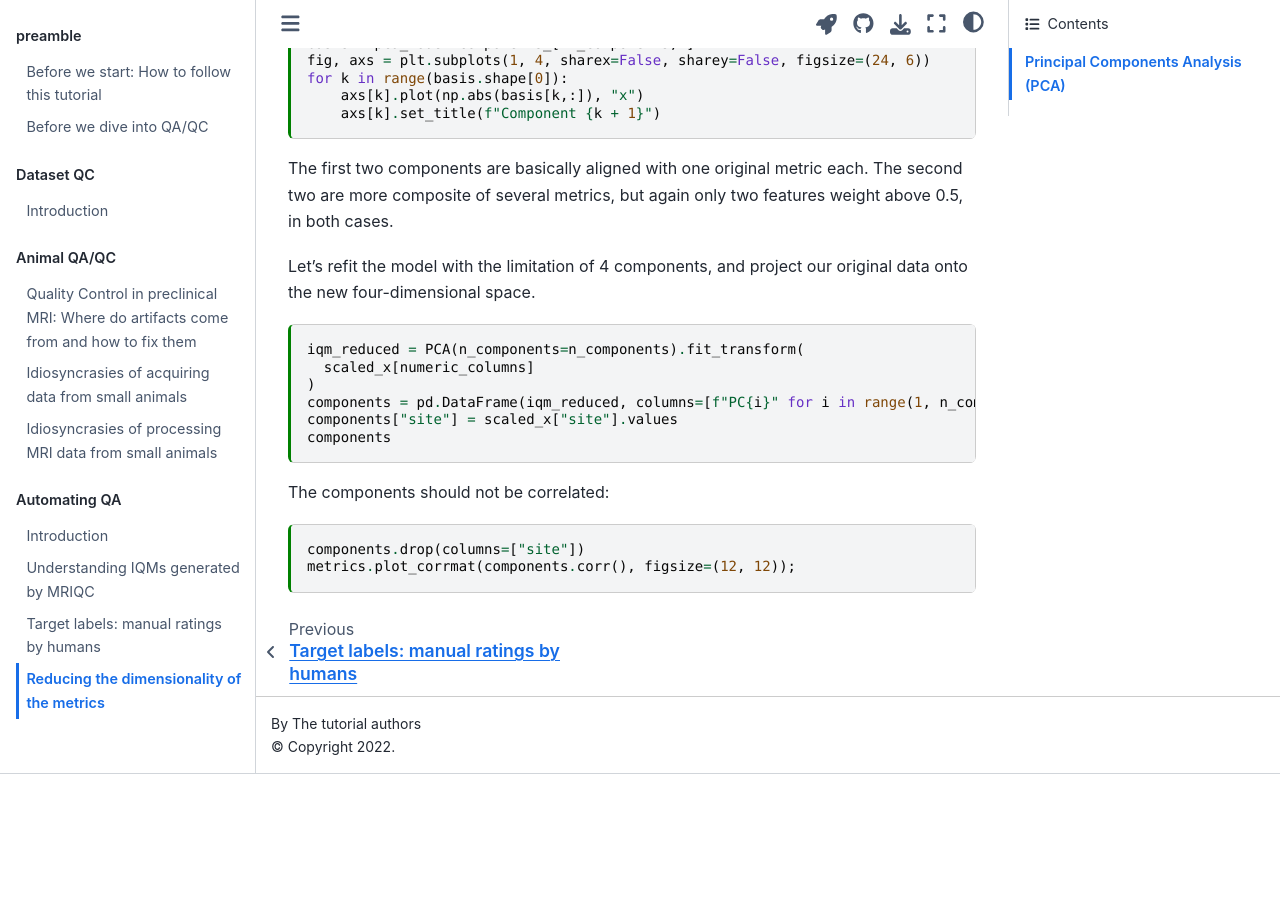
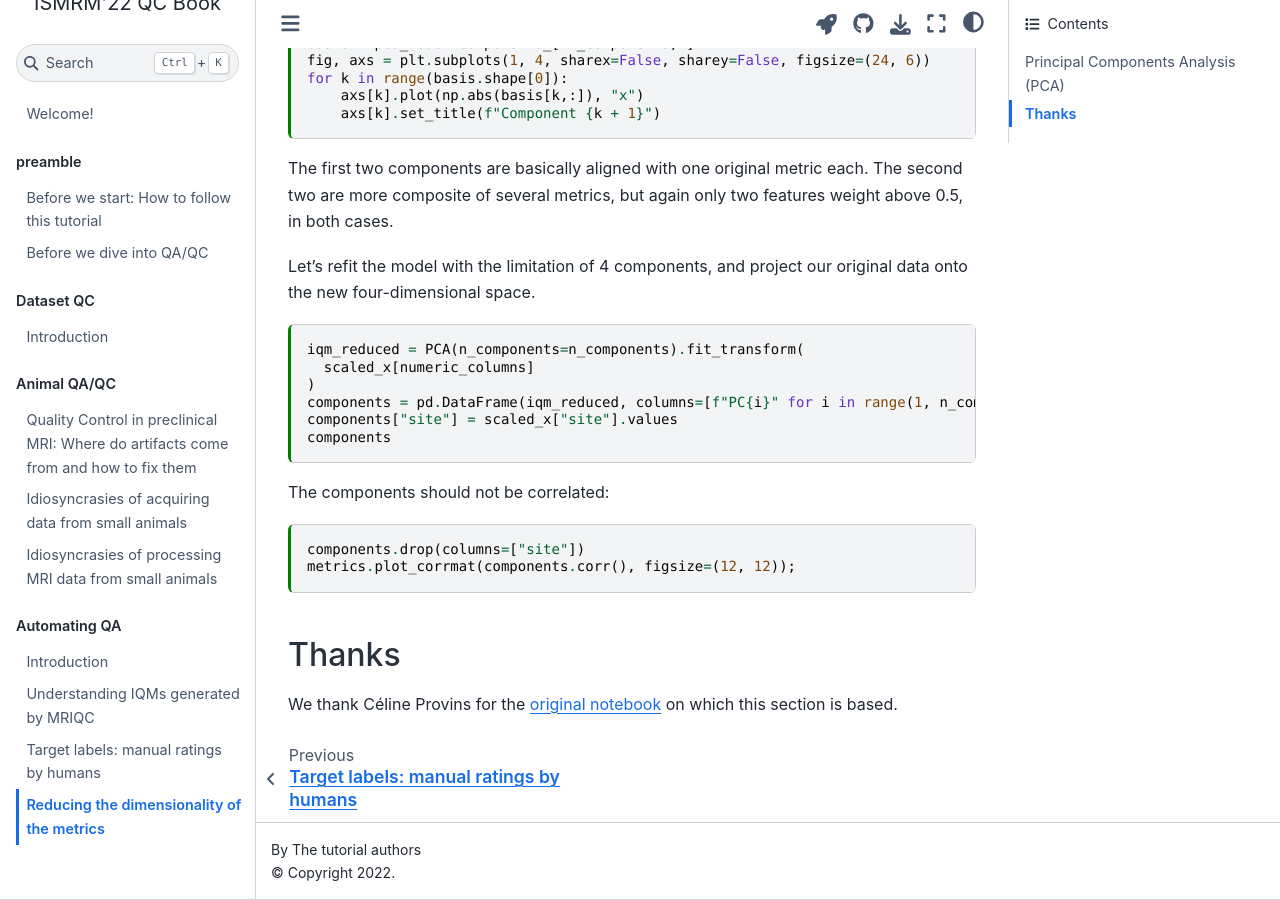
Before and after one commit to nipreps/qc-book, a Jupyter Book: the page built from docs/auto-qc/dimensionality_reduction.md, in a window 1280 px wide and 900 px high, scrolled down 1621 px. Built offline with Jupyter Book 1.0.4 settings and Sphinx 7.4.7 and the Sphinx Book theme 1.1.4, drawn with Linux system fonts in a browser that asks for light colours; pages that are not in the unit, such as notebooks, are missing from menus; before the commit the page ends 2395 px from its top, so only the background shows below that.

Commit message:
enh: add ack to @celprov

````diff
--- a/docs/auto-qc/dimensionality_reduction.md
+++ b/docs/auto-qc/dimensionality_reduction.md
@@ -122,3 +122,6 @@ The components should not be correlated:
 components.drop(columns=["site"])
 metrics.plot_corrmat(components.corr(), figsize=(12, 12));
 ```
+
+## Thanks
+We thank Céline Provins for the [original notebook](https://github.com/nipreps/mriqc-learn/blob/cd1a57aea2a1dd7f18882f35fc29f07aba00915a/docs/notebooks/Dimensionality%20Reduction%20on%20IQMs.ipynb) on which this section is based.
````
